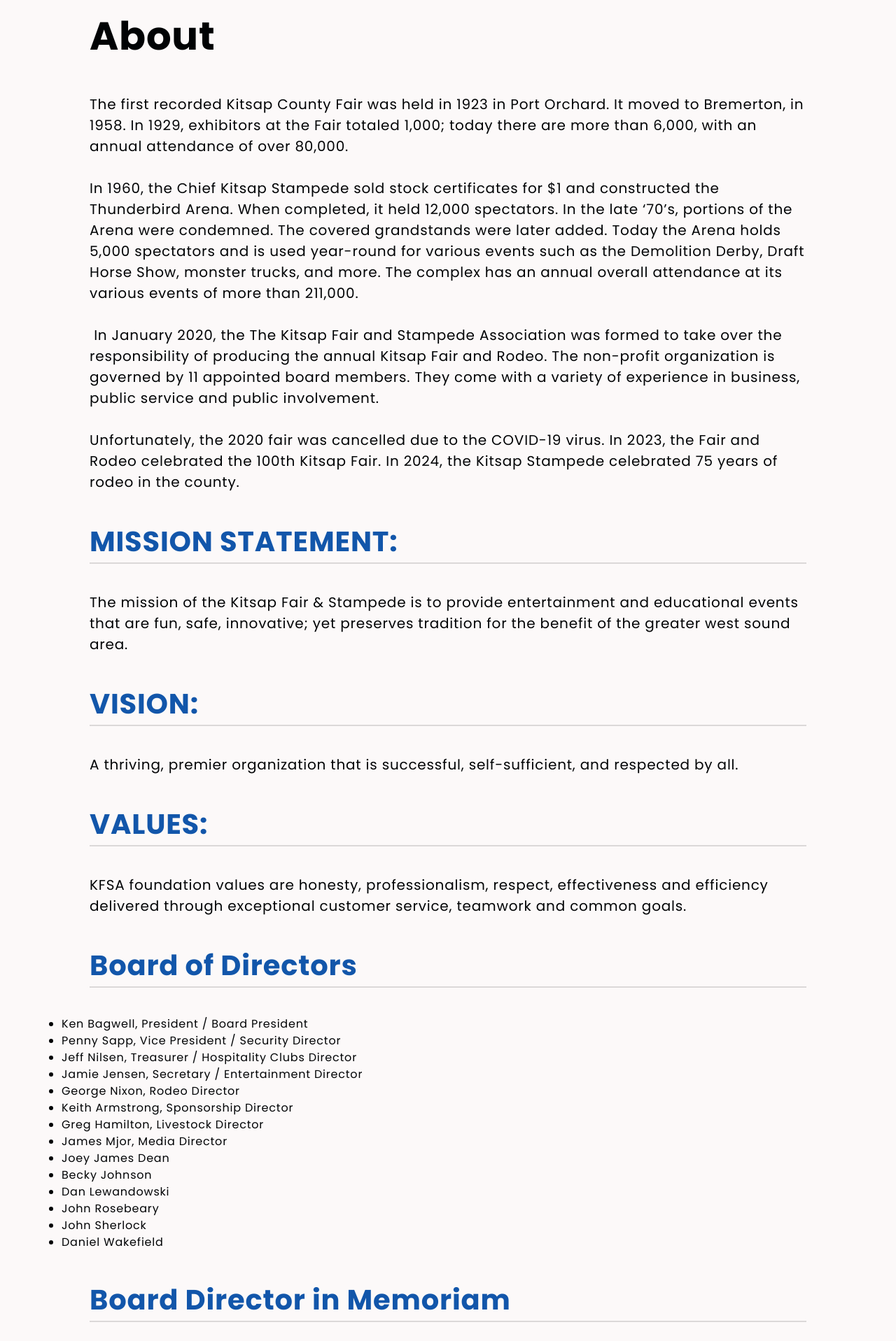
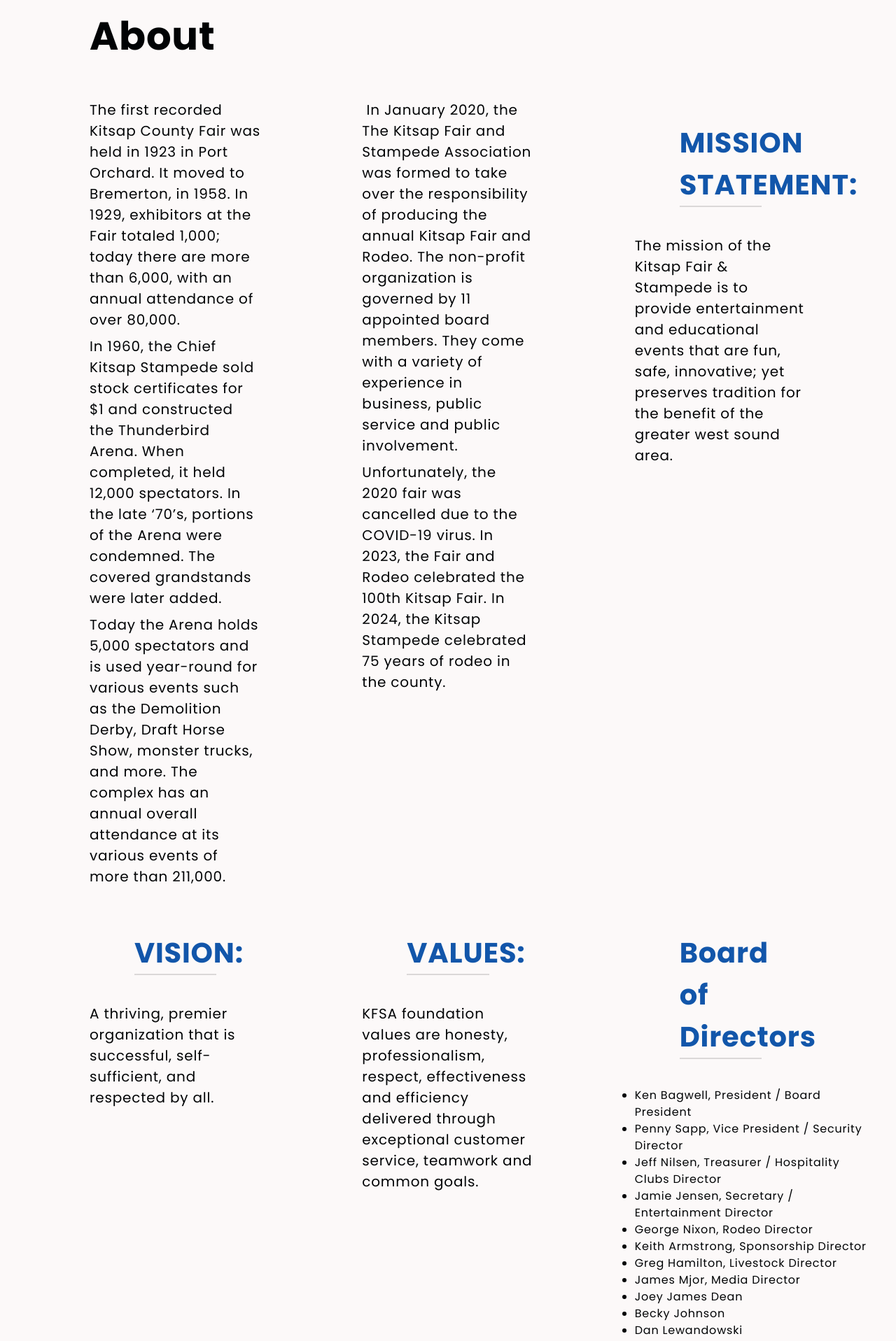
Before and after one commit to lanternLightDeveloper/newFairCity, a SvelteKit app: page /Extra in a window 1280 px wide. Shown: the part 1020-2937 px from the top of the page at 70% size. Built offline with nearby package versions, Linux system fonts and the light colour scheme.

Commit message:
Add files via upload

```diff
--- a/src/routes/+page.svelte
+++ b/src/routes/+page.svelte
@@ -96,6 +96,7 @@
 	<!-- <p>We are aware of fraudulent links. Tickets should only be purchased here or at the venue.</p> -->
 </aside>
 
+<main class="grid-Main">
 	<section class="kcu-banner">
 		<p>Kitsap credit union members can recieve a discount on admission:</p>
 
@@ -105,8 +106,6 @@
 			</a>
 		</div>
 	</section>
-
-<main class="grid-Main">
 	<section
 		class="right-Block"
 		style={`background-image: url(${Sheeep}); background-size: cover; background-position: center;`}
@@ -311,7 +310,7 @@
 		}
 
 		@media only screen and (min-width: 1440px) {
-			height: 600px;
+			height: 400px;
 			background-size: 60%;
 			font-size: var();
 		}
--- a/src/routes/Auction/+page.svelte
+++ b/src/routes/Auction/+page.svelte
@@ -4,7 +4,7 @@
 
 <main class="grid-Main">
 	<section
-		class="right-Block"
+		class="double-Block"
 		style={`background-image: url(${AuctionFace}); background-size: cover; background-position: center;`}
 	>
 		<h1>Kitsap Junior Livestock Auction</h1>
@@ -13,7 +13,6 @@
 			and community support.
 		</p>
 
-		<article>
 		<h2>Location & Time</h2>
 
 		<p><strong> Where: </strong></p>
@@ -21,10 +20,9 @@
 		<p><strong> When: </strong></p>
 		<p>Saturday, August 23, 2025 at 2:00pm</p>
 		<p>Register online or arrive early to bid in person.</p>
-		</article>
 	</section>
 
-	<a href="/Extra/InfoSheets" class="center-wrapper right-Block">
+	<a href="/Extra/InfoSheets" class="center-wrapper double-Block">
 		<button class="btn-Ghost"> Download The Information Sheet </button>
 	</a>
 
--- a/src/routes/Extra/+page.svelte
+++ b/src/routes/Extra/+page.svelte
@@ -1,48 +1,60 @@
 <h1>About</h1>
+<main class="grid-Main">
+	<section>
+		<p>
+			The first recorded Kitsap County Fair was held in 1923 in Port Orchard. It moved to Bremerton,
+			in 1958. In 1929, exhibitors at the Fair totaled 1,000; today there are more than 6,000, with
+			an annual attendance of over 80,000.
+		</p>
+		<p>
+			In 1960, the Chief Kitsap Stampede sold stock certificates for $1 and constructed the
+			Thunderbird Arena. When completed, it held 12,000 spectators. In the late ‘70’s, portions of
+			the Arena were condemned. The covered grandstands were later added.
+		</p>
+		<p>
+			Today the Arena holds 5,000 spectators and is used year-round for various events such as the
+			Demolition Derby, Draft Horse Show, monster trucks, and more. The complex has an annual
+			overall attendance at its various events of more than 211,000.
+		</p>
+	</section>
+	<section>
+		<p>
+			​ In January 2020, the The Kitsap Fair and Stampede Association was formed to take over the
+			responsibility of producing the annual Kitsap Fair and Rodeo. The non-profit organization is
+			governed by 11 appointed board members. They come with a variety of experience in business,
+			public service and public involvement.
+		</p>
+		<p>
+			Unfortunately, the 2020 fair was cancelled due to the COVID-19 virus. In 2023, the Fair and
+			Rodeo celebrated the 100th Kitsap Fair. ​In 2024, the Kitsap Stampede celebrated 75 years of
+			rodeo in the county.
+		</p>
+	</section>
 
+	<section>
+		<h2>MISSION STATEMENT:</h2>
 		<p>
-	The first recorded Kitsap County Fair was held in 1923 in Port Orchard. It moved to Bremerton, in
-	1958. In 1929, exhibitors at the Fair totaled 1,000; today there are more than 6,000, with an
-	annual attendance of over 80,000.
-	<br />
-	<br />
-	In 1960, the Chief Kitsap Stampede sold stock certificates for $1 and constructed the Thunderbird Arena.
-	When completed, it held 12,000 spectators. In the late ‘70’s, portions of the Arena were condemned.
-	The covered grandstands were later added. Today the Arena holds 5,000 spectators and is used year-round
-	for various events such as the Demolition Derby, Draft Horse Show, monster trucks, and more. The complex
-	has an annual overall attendance at its various events of more than 211,000.
-	<br />
-	<br />
-	​ In January 2020, the The Kitsap Fair and Stampede Association was formed to take over the responsibility
-	of producing the annual Kitsap Fair and Rodeo. The non-profit organization is governed by 11 appointed
-	board members. They come with a variety of experience in business, public service and public involvement.
+			The mission of the Kitsap Fair & Stampede is to provide entertainment and educational events
+			that are fun, safe, innovative; yet preserves tradition for the benefit of the greater west
+			sound area.
+		</p>
+	</section>
+	<section>
+		<h2>VISION:</h2>
+		<p>
+			A thriving, premier organization that is successful, self-sufficient, and respected by all.
+		</p>
+	</section>
 
-	<br />
-	<br />
-
-	Unfortunately, the 2020 fair was cancelled due to the COVID-19 virus. In 2023, the Fair and Rodeo
-	celebrated the 100th Kitsap Fair. ​In 2024, the Kitsap Stampede celebrated 75 years of rodeo in
-	the county.
-</p>
-
-<h2>MISSION STATEMENT:</h2>
-
-<p>
-	The mission of the Kitsap Fair & Stampede is to provide entertainment and educational events that
-	are fun, safe, innovative; yet preserves tradition for the benefit of the greater west sound area.
-</p>
-
-<h2>VISION:</h2>
-
-<p>A thriving, premier organization that is successful, self-sufficient, and respected by all.</p>
-
+	<section>
 		<h2>VALUES:</h2>
-
 		<p>
 			KFSA foundation values are honesty, professionalism, respect, effectiveness and efficiency
 			delivered through exceptional customer service, teamwork and common goals.
 		</p>
+	</section>
 
+	<section>
 		<h2>Board of Directors</h2>
 		<ul>
 			<li>Ken Bagwell, President / Board President</li>
@@ -60,18 +72,24 @@
 			<li>John Sherlock</li>
 			<li>Daniel Wakefield</li>
 		</ul>
+	</section>
 
+	<section>
 		<h2>Board Director in Memoriam</h2>
 		<ul>
 			<li>Craig Webster</li>
 		</ul>
+	</section>
 
+	<section>
 		<h2>Department Chairs</h2>
 		<ul>
 			<li>Kharissa Hamilton, Assistant to Livestock Coordinator</li>
 			<li>Jenn Eikelman, Still Exhibits Coordinator</li>
 		</ul>
+	</section>
 
+	<section>
 		<h2>Other V.I.P.s</h2>
 		<ul>
 			<li>Cami Hart, Miss Kitsap Fair & Stampede Coordinator</li>
@@ -79,13 +97,5 @@
 			<li>Sheila Daviscourt, Hospitality</li>
 			<li>Eva Gagnon, Starlets Drill Team Captain</li>
 		</ul>
-
-<style>
-	ul {
-		list-style: disc;
-		width: 90vw;
-
-		padding-left: 1.5rem;
-		margin: 1.5rem 5vw;
-	}
-</style>
+	</section>
+</main>
--- a/src/routes/Extra/SponsorGuide/+page.svelte
+++ b/src/routes/Extra/SponsorGuide/+page.svelte
@@ -1,14 +1,14 @@
-<main>
+<h1>2025 Sponsorship Opportunities</h1>
+<main class="grid-Main">
 	<header>
-		<h1>2025 Sponsorship Opportunities</h1>
 		<p>
 			Be a sponsor of the Kitsap Fair & Stampede and get your name in front of the community you
 			serve!
 		</p>
 	</header>
 
-	<section aria-labelledby="why-sponsor">
-		<h2 id="why-sponsor">Why Sponsor?</h2>
+	<section class="double-Block">
+		<h2>Why Sponsor?</h2>
 		<ul>
 			<li>Showcase your business to over 80,000 attendees</li>
 			<li>Support Kitsap County youth and traditions</li>
@@ -16,8 +16,8 @@
 		</ul>
 	</section>
 
-	<section aria-labelledby="benefits">
-		<h2 id="benefits">Sponsor Benefits</h2>
+	<section class="double-Block">
+		<h2>Sponsor Benefits</h2>
 		<ul>
 			<li>Program advertising and recognition</li>
 			<li>Listing on <a href="https://www.kitsapfair.org">kitsapfair.org</a></li>
@@ -28,8 +28,8 @@
 		</ul>
 	</section>
 
-	<section aria-labelledby="featured-packages">
-		<h2 id="featured-packages">Featured Sponsorship Packages</h2>
+	<section class="double-Block">
+		<h2>Featured Sponsorship Packages</h2>
 
 		<article>
 			<h3>President’s Hall Naming Rights – $3,000</h3>
@@ -60,7 +60,7 @@
 		</article>
 	</section>
 
-	<section aria-labelledby="signage">
+	<section>
 		<h2 id="signage">Arena & Fairgrounds Signage</h2>
 		<table>
 			<thead>
@@ -77,8 +77,8 @@
 		</table>
 	</section>
 
-	<section aria-labelledby="rodeo">
-		<h2 id="rodeo">Rodeo Sponsorships</h2>
+	<section>
+		<h2>Rodeo Sponsorships</h2>
 
 		<article>
 			<h3>Rodeo Event Sponsor – $4,000</h3>
@@ -102,8 +102,8 @@
 		</article>
 	</section>
 
-	<section aria-labelledby="starlets">
-		<h2 id="starlets">Starlets Sponsorships</h2>
+	<section>
+		<h2>Starlets Sponsorships</h2>
 		<dl>
 			<dt>Gold Buckle – $2,500</dt>
 			<dd>4 Club Memberships, 2 Box Seats (W–F), Flag display</dd>
@@ -119,8 +119,8 @@
 		</dl>
 	</section>
 
-	<section aria-labelledby="elite">
-		<h2 id="elite">Elite Sponsor Packages</h2>
+	<section>
+		<h2>Elite Sponsor Packages</h2>
 		<dl>
 			<dt>Blue Ribbon – $2,100</dt>
 			<dd>4 VIP Club Memberships, 4x8 banner</dd>
@@ -133,7 +133,7 @@
 		</dl>
 	</section>
 
-	<footer>
+	<section class="double-Block">
 		<h2>Contact</h2>
 		<p>Keith Armstrong – Sponsorship Director</p>
 		<ul>
@@ -141,21 +141,15 @@
 			<li>Phone: <a href="tel:3602862319">(360) 286-2319</a></li>
 			<li>Address: 1300 NW Fairgrounds Rd., Bremerton, WA 98311</li>
 		</ul>
-	</footer>
+	</section>
 </main>
 
 <style>
 	/* Lists */
-	ul {
-		width: 90vw;
-		list-style: disc;
-		padding-left: 1.5rem;
-		margin: 1.5rem 5vw;
-	}
 
 	dl {
 		margin: 2rem 5vw;
-		width: 90vw;
+		width: 90%;
 	}
 
 	dt {
@@ -170,7 +164,7 @@
 
 	/* Tables */
 	table {
-		width: 90vw;
+		width: 90;
 		border-collapse: collapse;
 		margin: 1.5rem 5vw;
 	}
--- a/src/routes/Sponsors/+page.svelte
+++ b/src/routes/Sponsors/+page.svelte
@@ -41,12 +41,12 @@
 		<p>Sunday: proudly sponsored by Hanley Construction</p>
 	</section>
 
-	<p class="right-Block">
+	<p class="double-Block">
 		Visit the websites of our generous sponsors. Learn more about these amazing companies that are
 		supporting our Fair and your community.​​
 	</p>
 
-	<section class="grid-List right-Block">
+	<section class="grid-List double-Block">
 		{#each Sponsors as sponsor, i}
 			<div
 				tabindex="0"
```
Also changed, not shown: src/routes/Carnival/+page.svelte (+4 -4 lines), src/routes/Extra/Exhibitor/Livestock4h.svelte (+53 -9 lines), src/routes/Extra/Exhibitor/StillLife.svelte (+22 -32 lines), src/routes/Extra/VendorGuide/+page.svelte (+33 -27 lines), src/routes/Rodeo/+page.svelte (+7 -5 lines), src/routes/Vendors/+page.svelte (+5 -5 lines). Lines whose indentation alone changed are shown as unchanged.
